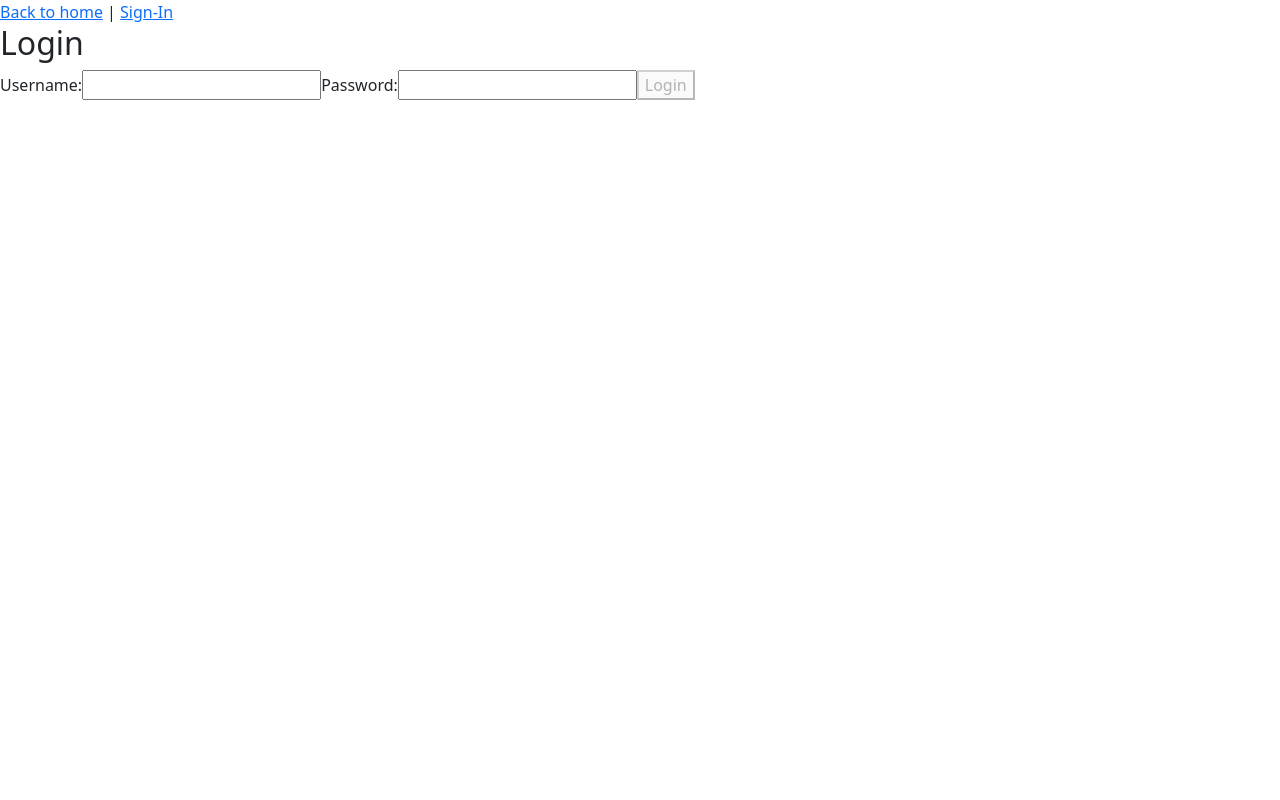
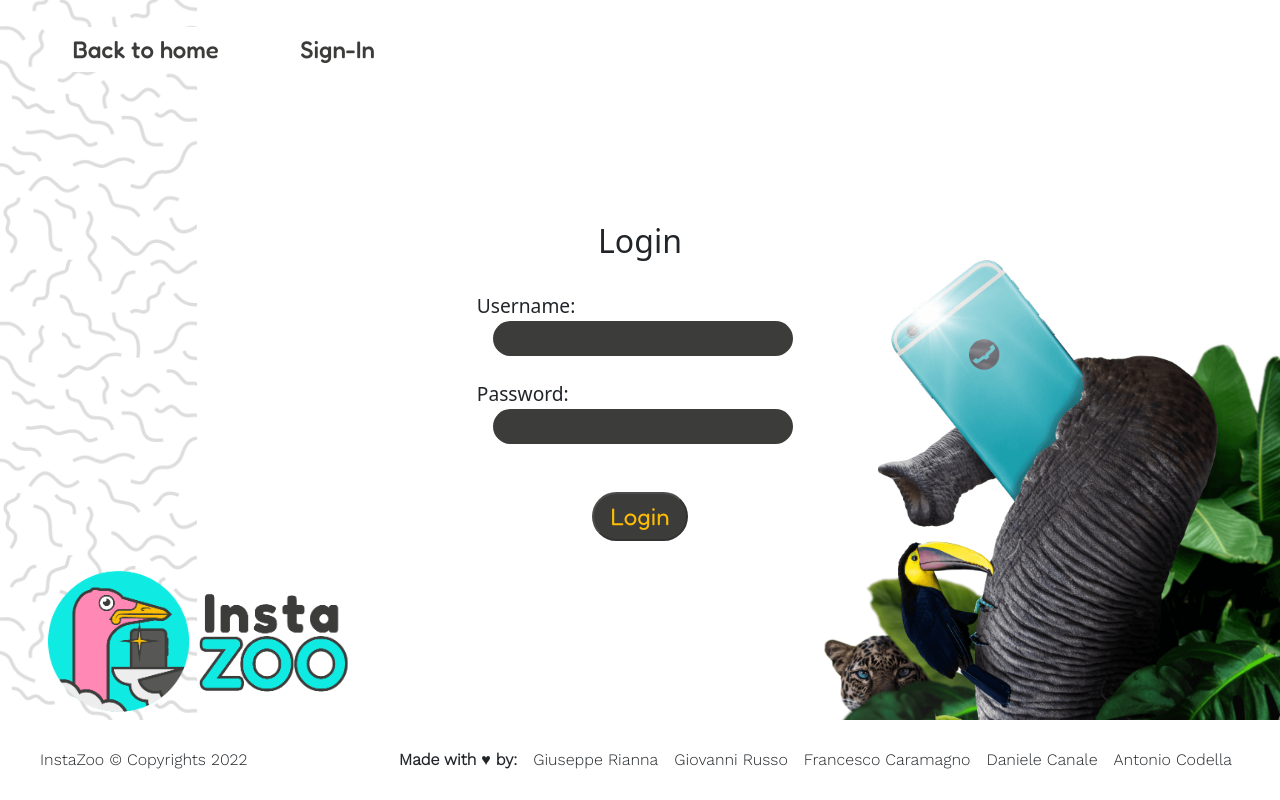
Before and after one commit to RiannaG/instazoo, a React (Create React App) app: page /login in a window 1280 px wide. Built offline with nearby package versions, Linux system fonts and the light colour scheme; a web font is replaced by a local one.

Commit message:
Fix: style login signup pages

```diff
--- a/src/components/FooterShared.js
+++ b/src/components/FooterShared.js
@@ -1,10 +1,10 @@
 export const FooterShared = () => {
   return (
-    <div className='footer header-footer-height d-flex justify-content-between align-items-center workSans'>
+    <div className="footer header-footer-height d-flex justify-content-between align-items-center workSans">
       <div>
         <span>InstaZoo © Copyrights 2022 </span>
       </div>
-      <div className='d-flex justify-content-between gap-3 px-2'>
+      <div className="d-flex justify-content-between gap-3 px-2">
         <span>
           <strong>Made with &hearts; by:</strong>
         </span>
@@ -12,6 +12,7 @@ export const FooterShared = () => {
         <span>Giovanni Russo</span>
         <span>Francesco Caramagno</span>
         <span>Daniele Canale</span>
+        <span>Antonio Codella</span>
       </div>
     </div>
   );
--- a/src/index.css
+++ b/src/index.css
@@ -18,7 +18,7 @@
 
 #root {
   width: 100%;
-  height: 100%;
+  height: 100;
 }
 
 li {
@@ -75,13 +75,16 @@ li {
 .button-dark {
   background-color: #3c3c3b !important;
   color: #fff !important;
+  font-weight: 500;
 }
 
 .visit-btn {
   background-color: #3c3c3b;
-  color: #0febe3;
-  font-size: 2.5rem;
+  color: #fff;
+  font-size: 1.8rem;
+  font-weight: 500;
   margin-left: 150px;
+  margin-top: 1rem;
 }
 
 /************* MAIN CONTAINER */
@@ -116,7 +119,7 @@ li {
 /************* CARD COMPONENT */
 
 .color-title-card {
-  color: #fcbd04 !important;
+  color: rgb(5, 182, 197) !important;
 }
 
 .rounded-card {
@@ -166,11 +169,108 @@ li {
   align-items: center;
   height: 93%;
 }
-
+.landing-cnt > button {
+  margin: 2rem;
+}
+/************* SIGNUP PAGE || LOGIN PAGE */
+.logo-forms {
+  max-width: 300px;
+  position: fixed;
+  left: 3rem;
+  bottom: 5.5rem;
+}
+.img-back {
+  position: fixed;
+  right: 0;
+  top: 0;
+  z-index: -1;
+}
+.modifica {
+  height: 100%;
+}
+.form-container {
+  padding: 2rem;
+  background: url(../src/assets/pattern-ldn.svg) no-repeat;
+  height: 100vh;
+}
+.link-path {
+  color: #3c3c3b;
+  font-size: 1.5rem;
+  padding: 0.5rem 1.3rem;
+  font-weight: 500;
+  margin: 20px;
+  text-decoration: none;
+  background-color: white;
+}
+.link-path:hover {
+  color: #fcbd04;
+  background-color: #3c3c3b;
+}
+.form {
+  width: 50%;
+  height: fit-content;
+  padding: 2rem;
+  margin: 1rem auto;
+  /* box-shadow: 5px 10px 10px 10px #8888883c;
+  border-radius: 10px; */
+  display: flex;
+  flex-direction: column;
+  gap: 1.5rem;
+  align-items: center;
+}
+.form-login {
+  margin-top: 10%;
+}
+.form > label {
+  width: 60%;
+  font-size: 1.2rem;
+  font-weight: 500;
+}
+.form > label > input {
+  margin: auto;
+  border-radius: 20px;
+  border-style: none;
+  padding: 0.2rem 1rem 0.2rem 1rem;
+  width: 300px;
+  margin-left: 1rem;
+  background-color: #3c3c3b;
+  color: #ffffff;
+}
+.small-input {
+  font-weight: 500;
+  font-size: 1.2rem;
+  display: flex;
+  flex-direction: column;
+  gap: 1rem;
+  align-items: flex-start;
+  width: 60%;
+}
+.small-input > label > input {
+  border-radius: 20px;
+  border-style: none;
+  padding: 0.2rem 1rem 0.2rem 1rem;
+  width: 300px;
+  margin-left: 1rem;
+  background-color: #3c3c3b;
+  color: #ffffff;
+}
+.small-input > label > select {
+  border-radius: 15px;
+  border-style: none;
+  padding-left: 1rem;
+  width: 150px;
+  margin-left: 1rem;
+}
+.submitBtn {
+  padding: 0.3rem 1rem;
+  font-size: 1.5rem;
+  background-color: #3c3c3b;
+  color: #fcbd04;
+}
 /************* HEADER AND FOOTER */
 
 .header-footer-height {
-  height: 60px;
+  height: 80px;
 }
 
 .footer {
@@ -184,9 +284,9 @@ li {
 
 .gradient-header {
   background: linear-gradient(
-    to left,
-    rgb(5, 182, 197) 0%,
-    rgb(15, 235, 227) 100%
+    to right,
+    rgb(15, 235, 227) 50%,
+    rgb(5, 182, 197) 100%
   );
 }
 
--- a/src/pages/Landingpage.js
+++ b/src/pages/Landingpage.js
@@ -1,52 +1,55 @@
-import { Image } from 'react-bootstrap';
-import logo from '../assets/logo-b.png';
-import compositionRight from '../assets/composizione-finale.png';
-import { FooterShared } from '../components/FooterShared';
-import { useNavigate } from 'react-router-dom';
+import { Image } from "react-bootstrap";
+import logo from "../assets/logo-b.png";
+import compositionRight from "../assets/composizione-finale.png";
+import { FooterShared } from "../components/FooterShared";
+import { useNavigate } from "react-router-dom";
 
 export const Landingpage = () => {
   const navigate = useNavigate();
   function handleVisitButton() {
-    navigate('/Homepage');
+    navigate("/Homepage");
   }
   function handleLoginButton() {
-    navigate('/login');
+    navigate("/login");
   }
   function handleSignUpButton() {
-    navigate('/signup');
+    navigate("/signup");
   }
 
   return (
-    <div className=' vw-100 vh-100 fredoka gradient'>
-      <div className='landing-cnt'>
-        <div className='d-flex flex-column align-items-start w-75 h-100 pattern-landing'>
+    <div className=" vw-100 vh-100 fredoka">
+      <div className="landing-cnt">
+        <div className="d-flex flex-column align-items-start w-75 h-100 pattern-landing">
           <div>
-            <Image src={logo} alt='logo' className=' logo align-self-center' />
+            <Image src={logo} alt="logo" className=" logo align-self-center" />
           </div>
-          <h1 className='main-text-landing'>
+          <h1 className="main-text-landing">
             Discover our new social network!
           </h1>
           <button
-            className='visit-btn fw-bold rounded-pill border-0 py-1 px-5 shadow heartbeat'
-            onClick={handleVisitButton}>
+            className="visit-btn rounded-pill border-0 py-1 px-5 shadow heartbeat"
+            onClick={handleVisitButton}
+          >
             Visit
           </button>
           <button
-            className='visit-btn fw-bold rounded-pill border-0 py-1 px-5 shadow heartbeat'
-            onClick={handleLoginButton}>
+            className="visit-btn rounded-pill border-0 py-1 px-5 shadow heartbeat"
+            onClick={handleLoginButton}
+          >
             Log-In
           </button>
           <button
-            className='visit-btn fw-bold rounded-pill border-0 py-1 px-5 shadow heartbeat'
-            onClick={handleSignUpButton}>
+            className="visit-btn rounded-pill border-0 py-1 px-5 shadow heartbeat"
+            onClick={handleSignUpButton}
+          >
             Sign-Up
           </button>
         </div>
-        <div className='h-100'>
+        <div className="h-100">
           <Image
             src={compositionRight}
-            alt='immagine destra'
-            className='h-100'
+            alt="immagine destra"
+            className="h-100"
           />
         </div>
       </div>
--- a/src/pages/LoginForm.js
+++ b/src/pages/LoginForm.js
@@ -1,12 +1,16 @@
-import { useEffect, useState } from 'react';
-import { Link } from 'react-router-dom';
+import { useEffect, useState } from "react";
+import { Link } from "react-router-dom";
+import { FooterShared } from "../components/FooterShared";
+import compositionRight from "../assets/composizione-finale.png";
+import imgSignup from "../assets/img-signup.png";
+import logo from "../assets/logo-b.png";
 
 const LoginForm = () => {
   const [reqStatus, setReqStatus] = useState();
   const [isDisabled, setIsDisabled] = useState(true);
   const [data, setData] = useState({
-    username: '',
-    password: '',
+    username: "",
+    password: "",
   });
 
   function handleInputChange(event) {
@@ -21,7 +25,7 @@ const LoginForm = () => {
   }
 
   function handleSpacebar(event) {
-    if (event.key === ' ') {
+    if (event.key === " ") {
       event.preventDefault();
     }
   }
@@ -33,30 +37,30 @@ const LoginForm = () => {
   }
 
   const submit = () => {
-    setReqStatus('');
+    setReqStatus("");
 
-    fetch('http://localhost:3000/users/login', {
-      method: 'POST', // or 'PUT'
+    fetch("http://localhost:3000/users/login", {
+      method: "POST", // or 'PUT'
       headers: {
-        'Content-Type': 'application/json',
+        "Content-Type": "application/json",
       },
       body: JSON.stringify(data),
     })
       .then((response) => response.text())
       .then((data) => setReqStatus(data))
       .catch((error) => {
-        console.error('Error:', error);
+        console.error("Error:", error);
       });
   };
 
   useEffect(() => {
     enableLoginButton();
-    setReqStatus('');
+    setReqStatus("");
   }, [data]);
 
   const enableLoginButton = () => {
     for (let key in data) {
-      if (data[key] === '') {
+      if (data[key] === "") {
         setIsDisabled(true);
         return 1;
       }
@@ -65,33 +69,51 @@ const LoginForm = () => {
   };
 
   return (
-    <div>
-      <Link to='/'>Back to home</Link> | <Link to='/signup'>Sign-In</Link>
-      <div className='form' onKeyDown={handleEnter}>
+    <div class="form-container">
+      <Link className="link-path fredoka rounded-pill" to="/">
+        Back to home
+      </Link>
+      <Link className="link-path fredoka rounded-pill" to="/signup">
+        Sign-In
+      </Link>
+      <img src={logo} alt="logo" className="logo-forms" />
+      <div className="form form-login" onKeyDown={handleEnter}>
         <h2>Login</h2>
         <label>
           Username:
           <input
             onChange={handleInputChange}
             onKeyDown={handleSpacebar}
-            name='username'
-            value={data.username}></input>
+            name="username"
+            value={data.username}
+          ></input>
         </label>
         <label>
           Password:
           <input
-            type='password'
+            type="password"
             onChange={handleInputChange}
             onKeyDown={handleSpacebar}
-            name='password'
-            value={data.password}></input>
+            name="password"
+            value={data.password}
+          ></input>
         </label>
 
-        <span className={reqStatus && 'info'}>{reqStatus}</span>
-        <button className='submitBtn' onClick={submit} disabled={isDisabled}>
+        <span className={reqStatus && "info"}>{reqStatus}</span>
+        <button
+          className="submitBtn fredoka rounded-pill"
+          onClick={submit}
+          disabled={isDisabled}
+        >
           Login
         </button>
       </div>
+      <img
+        className="img-back modifica"
+        src={imgSignup}
+        alt="immagine destra"
+      />
+      <FooterShared />
     </div>
   );
 };
--- a/src/pages/SignUpForm.js
+++ b/src/pages/SignUpForm.js
@@ -1,25 +1,29 @@
-import { useEffect, useState } from 'react';
-import { Link } from 'react-router-dom';
+import { useEffect, useState } from "react";
+import { Link } from "react-router-dom";
+import { FooterShared } from "../components/FooterShared";
+import compositionRight from "../assets/composizione-finale.png";
+
+import logo from "../assets/logo-b.png";
 
 export function SignUpForm() {
   const [reqStatus, setReqStatus] = useState();
   const [errorStatus, setErrorStatus] = useState();
   const [isDisabled, setIsDisabled] = useState(true);
   const [data, setData] = useState({
-    name: '',
-    surname: '',
-    username: '',
-    password: '',
-    email: '',
-    city: '',
-    address: '',
-    gender: 'male',
-    age: '',
+    name: "",
+    surname: "",
+    username: "",
+    password: "",
+    email: "",
+    city: "",
+    address: "",
+    gender: "male",
+    age: "",
 
     remember: false,
   });
 
-  const [confirmPassword, setConfirmPassword] = useState('');
+  const [confirmPassword, setConfirmPassword] = useState("");
 
   function handleInputChange(event) {
     const { name, type, value, checked } = event.target;
@@ -27,7 +31,7 @@ export function SignUpForm() {
     setData((data) => {
       return {
         ...data,
-        [name]: type === 'checkbox' ? checked : value,
+        [name]: type === "checkbox" ? checked : value,
       };
     });
   }
@@ -38,7 +42,7 @@ export function SignUpForm() {
   }
 
   function handleSpacebar(event) {
-    if (event.key === ' ') {
+    if (event.key === " ") {
       event.preventDefault();
     }
   }
@@ -49,7 +53,7 @@ export function SignUpForm() {
   }
 
   useEffect(() => {
-    setReqStatus('');
+    setReqStatus("");
   }, [data]);
 
   useEffect(() => {
@@ -58,100 +62,109 @@ export function SignUpForm() {
 
   const dataFormValidation = () => {
     for (let key in data) {
-      if (key !== 'address' && data[key] === '') {
-        setErrorStatus('Fields with * are mandatory');
+      if (key !== "address" && data[key] === "") {
+        setErrorStatus("Fields with * are mandatory");
         setIsDisabled(true);
         return;
       }
     }
 
     if (data.age.match(/[^0-9]/) || data.age < 15 || data.age > 99) {
-      setErrorStatus('Must be a number between 15 and 99');
+      setErrorStatus("Must be a number between 15 and 99");
       setIsDisabled(true);
       return;
     }
 
     if (data.password.length < 8) {
       setErrorStatus(
-        'Password too short, minimum 8 characters, numbers and symbol'
+        "Password too short, minimum 8 characters, numbers and symbol"
       );
       setIsDisabled(true);
       return;
     }
 
     if (confirmPassword !== data.password) {
-      setErrorStatus('Password not match');
+      setErrorStatus("Password not match");
       setIsDisabled(true);
       return;
     }
 
     if (!data.email.match(/\S+@\S+\.\S+/)) {
-      setErrorStatus('Invalid email');
+      setErrorStatus("Invalid email");
       setIsDisabled(true);
       return;
     }
-    setErrorStatus('');
+    setErrorStatus("");
     setIsDisabled(false);
     return;
   };
 
   const submit = () => {
-    setReqStatus('');
+    setReqStatus("");
 
-    fetch('http://localhost:3000/users', {
-      method: 'POST', // or 'PUT'
+    fetch("http://localhost:3000/users", {
+      method: "POST", // or 'PUT'
       headers: {
-        'Content-Type': 'application/json',
+        "Content-Type": "application/json",
       },
       body: JSON.stringify(data),
     })
       .then((response) => response.text())
       .then((data) => setReqStatus(data))
       .catch((error) => {
-        console.error('Error:', error);
+        console.error("Error:", error);
       });
   };
 
   return (
-    <div>
-      <Link to='/'>Back to home</Link> | <Link to='/login'>Login</Link>
-      <div className='form' onKeyDown={handleEnter}>
+    <div className="form-container">
+      <Link className="link-path fredoka rounded-pill" to="/">
+        Back to home
+      </Link>
+      <Link className="link-path fredoka rounded-pill" to="/login">
+        Login
+      </Link>
+      <img src={logo} alt="logo" className="logo-forms" />
+      <div className="form fredoka" onKeyDown={handleEnter}>
         <h2>Sign-Up</h2>
         <label>
           Name*:
           <input
             onChange={handleInputChange}
             // onKeyDown={handleSpacebar}
-            name='name'
-            value={data.name}></input>
+            name="name"
+            value={data.name}
+          ></input>
         </label>
         <label>
           Surname*:
           <input
             onChange={handleInputChange}
             // onKeyDown={handleSpacebar}
-            name='surname'
-            value={data.surname}></input>
+            name="surname"
+            value={data.surname}
+          ></input>
         </label>
         <label>
           Username*:
           <input
             onChange={handleInputChange}
             onKeyDown={handleSpacebar}
-            name='username'
-            value={data.username}></input>
+            name="username"
+            value={data.username}
+          ></input>
         </label>
-        <section className='small-input'>
+        <section className="small-input fredoka">
           <label>
             Gender*:
             <select
-              className='select'
+              className="select"
               onChange={handleInputChange}
-              name='gender'
-              value={data.gender}>
-              <option value={'male'}>Male</option>
-              <option value={'female'}>Female</option>
-              <option value={'strange'}>Strange</option>
+              name="gender"
+              value={data.gender}
+            >
+              <option value={"male"}>Male</option>
+              <option value={"female"}>Female</option>
             </select>
           </label>
           <label>
@@ -159,50 +172,56 @@ export function SignUpForm() {
             <input
               onChange={handleInputChange}
               onKeyDown={handleSpacebar}
-              name='age'
-              value={data.age}></input>
+              name="age"
+              value={data.age}
+            ></input>
           </label>
         </section>
         <label>
           Password*:
           <input
-            type='password'
+            type="password"
             onChange={handleInputChange}
             onKeyDown={handleSpacebar}
-            name='password'
-            value={data.password}></input>
+            name="password"
+            value={data.password}
+          ></input>
         </label>
         <label>
           Confirm password*:
           <input
-            type='password'
+            type="password"
             onChange={handleConfirmPassword}
             onKeyDown={handleSpacebar}
-            name='confirm_password'
-            value={confirmPassword}></input>
+            name="confirm_password"
+            value={confirmPassword}
+          ></input>
         </label>
         <label>
           Email*:
           <input
-            type='email'
+            type="email"
             onChange={handleInputChange}
             onKeyDown={handleSpacebar}
-            name='email'
-            value={data.email}></input>
+            name="email"
+            value={data.email}
+          ></input>
         </label>
         <label>
           City*:
           <input
             onChange={handleInputChange}
-            name='city'
-            value={data.city}></input>
+            name="city"
+            value={data.city}
+          ></input>
         </label>
         <label>
           Address:
           <input
             onChange={handleInputChange}
-            name='address'
-            value={data.address}></input>
+            name="address"
+            value={data.address}
+          ></input>
         </label>
 
         {/* <label>
@@ -215,13 +234,19 @@ export function SignUpForm() {
             type='checkbox'></input>
         </label> */}
 
-        <span className={(errorStatus || reqStatus) && 'info'}>
+        <span className={(errorStatus || reqStatus) && "info"}>
           {errorStatus || reqStatus}
         </span>
-        <button className='submitBtn' onClick={submit} disabled={isDisabled}>
+        <button
+          className="submitBtn rounded-pill"
+          onClick={submit}
+          disabled={isDisabled}
+        >
           Sign-In
         </button>
       </div>
+      <img className="img-back" src={compositionRight} alt="immagine destra" />
+      <FooterShared />
     </div>
   );
 }
```
Also changed, not shown: src/components/HeaderShared.js (+12 -12 lines), src/assets/img-signup.png (added).
